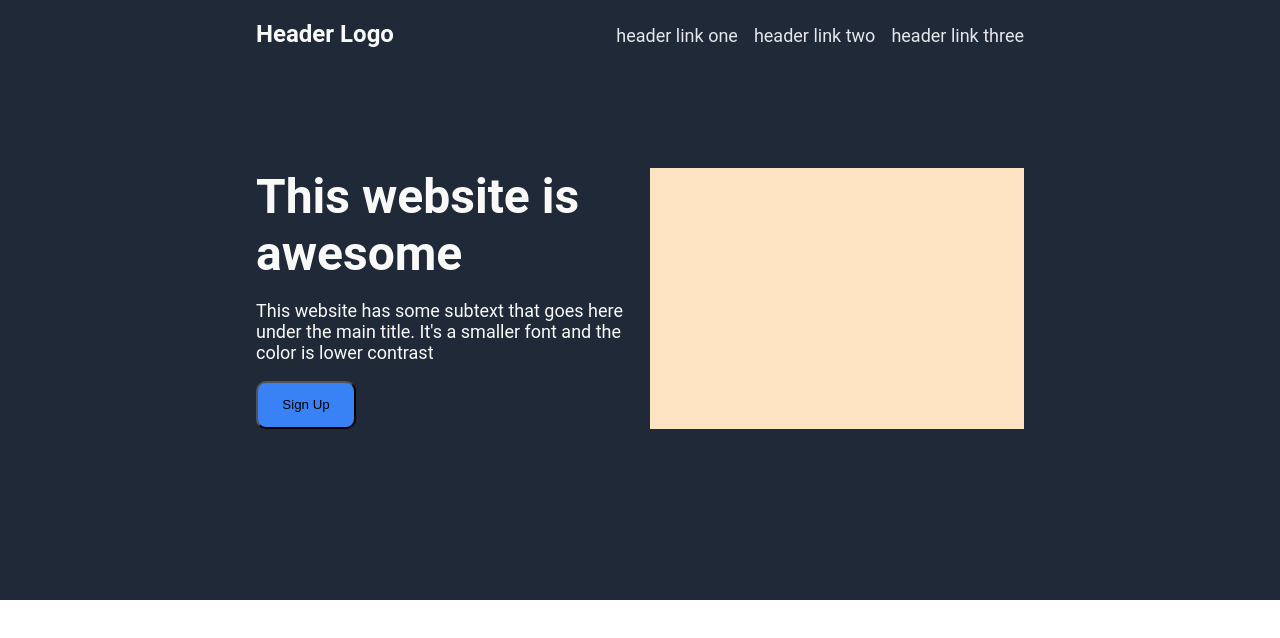
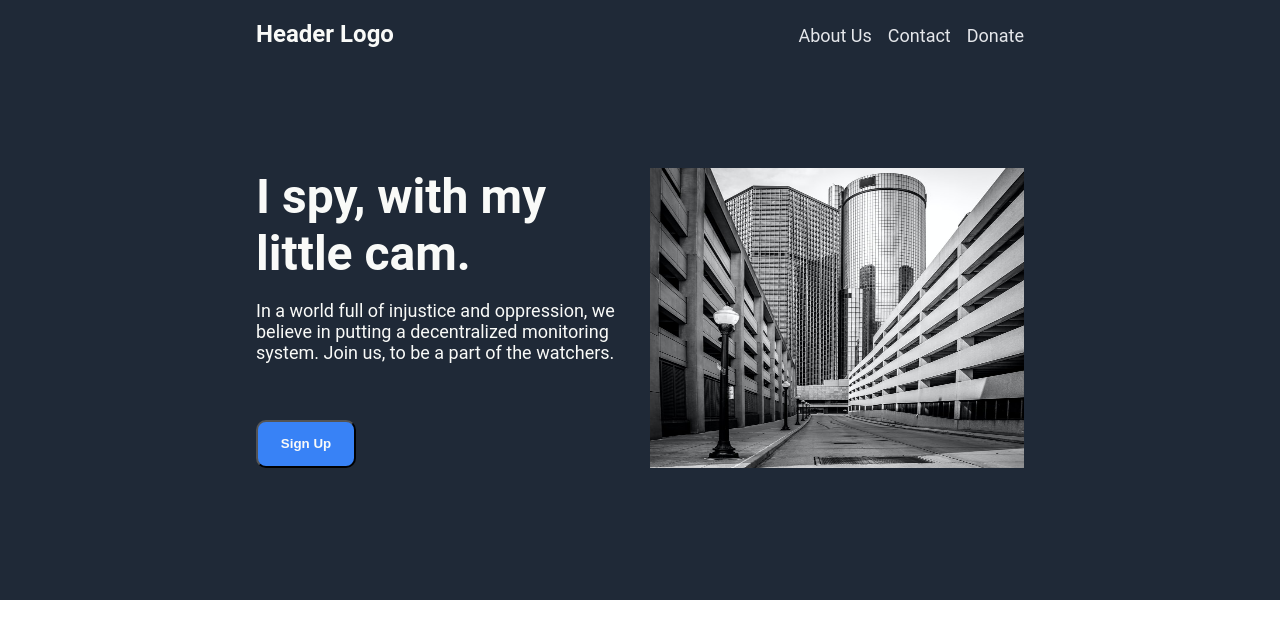
Before and after one commit to Chiemezuo/landing-page, a plain HTML site: page index.html in a window 1280 px wide. Drawn offline with Linux system fonts and the light colour scheme.

Commit message:
Add visuals to landing page
I added an image, and started filling the navigation bar and
placeholder text with some fictional ideas.

```diff
--- a/index.html
+++ b/index.html
@@ -9,17 +9,17 @@
     <div class="top-part">
       <header>
         <h2 class="logo">Header Logo</h2>
-        <a class="nav-link" href="">header link one</a>
-        <a class="nav-link" href="">header link two</a>
-        <a class="nav-link" href="">header link three</a>
+        <a class="nav-link" href="">About Us</a>
+        <a class="nav-link" href="">Contact</a>
+        <a class="nav-link" href="">Donate</a>
       </header>
       <div class="top-content">
         <div class="left-side-top">
-          <h1>This website is awesome</h1>
-          <p>This website has some subtext that goes here under the main title. It's a smaller font and the color is lower contrast</p>
+          <h1>I spy, with my little cam.</h1>
+          <p>In a world full of injustice and oppression, we believe in putting a decentralized monitoring system. Join us, to be a part of the watchers.</p>
           <button>Sign Up</button>
         </div>
-        <img class="placeholder" src="" alt="">
+        <img class="placeholder" src="./images/art2.jpg" alt="">
       </div>
     </div>
     <div></div>
--- a/style.css
+++ b/style.css
@@ -37,6 +37,8 @@ header {
   text-align: start;
   padding: 0;
   font-size: 18px;
+  display: flex;
+  flex-direction: column;
 }
 
 .left-side-top h1 {
@@ -47,7 +49,7 @@ header {
 .placeholder {
   flex: 1;
   width: auto;
-  height: auto;
+  height: 300px;
   background-color: bisque;
 }
 
@@ -56,6 +58,9 @@ button {
   height: 48px;
   background-color: #3882f6;
   border-radius: 10px;
+  margin-top: auto;
+  color: #f9faf8;
+  font-weight: bold;
 }
 
 .nav-link {
```
Also changed, not shown: images/art1.jpg (added), images/art2.jpg (added).
